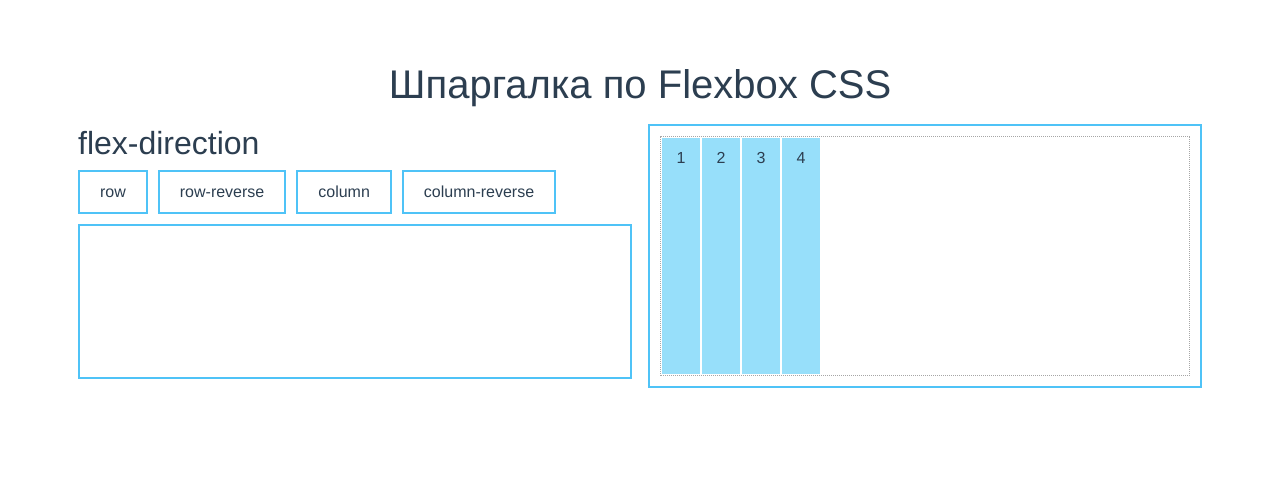
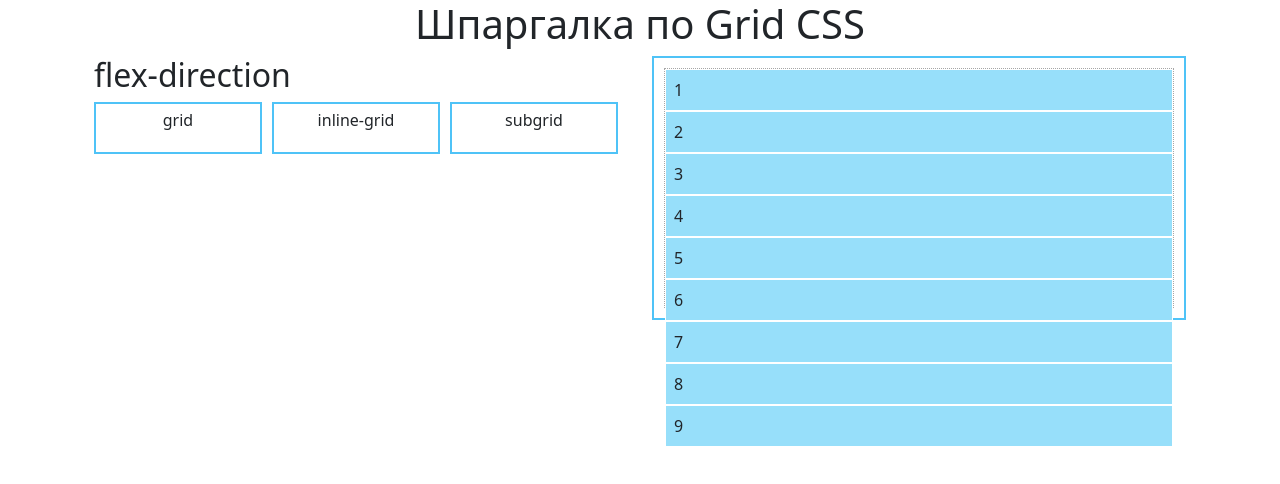
Before and after one commit to Tkachyshyn-Andrei/test_flexbox_shpargalka, a Vue app: page / in a window 1280 px wide. Shown: the top 484 px of the page. Built offline with nearby package versions, Linux system fonts and the light colour scheme.

Commit message:
add item component

```diff
--- a/package.json
+++ b/package.json
@@ -8,7 +8,7 @@
     "lint": "vue-cli-service lint"
   },
   "dependencies": {
-    "bootstrap": "^4.5.3",
+    "bootstrap": "^5.1.3",
     "bootstrap-vue": "^2.21.2",
     "core-js": "^3.8.3",
     "vue": "^2.6.14"
--- a/src/App.vue
+++ b/src/App.vue
@@ -1,55 +1,24 @@
 <template>
   <div class="container">
-    <div id="app">
-      <div>
-        <h1>Шпаргалка по Flexbox CSS</h1>
-      </div>
-      <div class="row">
-        <div class="col-6 p-2">
-          <h2>flex-direction</h2>
-          <div class="item d-flex">
-            <div>row</div>
-            <div>row-reverse</div>
-            <div>column</div>
-            <div>column-reverse</div>
-          </div>
-          <div class="example">
+    <h1>Шпаргалка по Grid CSS</h1>
+    <Item title="flex-direction" :items="displayItem" />
 
-          </div>
-        </div>
-        <div class="col-6 p-2">
-          <div class="example">
-            <div class="parent">
-              <div class="child">1</div>
-              <div class="child">2</div>
-              <div class="child">3</div>
-              <div class="child">4</div>
-            </div>
-          </div>
-        </div>
-      </div>
-    </div>
   </div>
 </template>
 
 <script>
 
+import Item from "@/components/Item";
+
 export default {
   name: 'App',
-  components: {},
-  data: () => ({
-    // className: '',
-    // activeClass: 'flex',
-    // display: [
-    //   {label: 'flex', key: 'flex'},
-    //   {label: 'inline-flex', key: 'inline-flex'},
-    // ]
-  }),
-  // methods: {
-  //   setActiveClass: function (className) {
-  //     this.activeClass = className;
-  //   }
-  // }
+  components: {Item},
+  data() {
+    return {
+      displayItem: [ 'grid','inline-grid','subgrid' ]
+    }
+  },
+  methods: {}
 }
 </script>
 
@@ -82,25 +51,9 @@ h2 {
   padding: 8px 20px
 }
 
-.example {
-  min-height: 155px;
-  border: 2px solid #4fc3f7;
-  padding: 10px;
-}
 
-.parent {
-  display: flex;
-  border: 1px dotted #a6a6a6;
-  height: 240px;
-}
 
-.child {
-  min-width: 2.5rem;
-  padding: 0.5rem;
-  background-color: #97dffa;
-  background-repeat: no-repeat;
-  border: 1px solid #fff;
-  text-align: center;
-}
+
+
 
 </style>
--- a/src/components/Item.vue
+++ b/src/components/Item.vue
@@ -1,15 +1,111 @@
 <template>
-<div>
-
-</div>
+  <div>
+    <div class="container">
+      <div class="row">
+        <div class="col">
+          <h2>{{ title }}</h2>
+          <ul class="row d-flex m-0 p-0 text-center list-unstyled">
+            <li  class="col items p-1" v-for="item of items" @click="changeDisplay(item)">
+              <p>{{item}}</p>
+            </li>
+          </ul>
+        </div>
+        <div class="col">
+          <div class="example">
+            <div class="parent">
+              <div class="col child">1</div>
+              <div class="col child">2</div>
+              <div class="col child">3</div>
+              <div class="col child">4</div>
+              <div class="col child">5</div>
+              <div class="col child">6</div>
+              <div class="col child">7</div>
+              <div class="col child">8</div>
+              <div class="col child">9</div>
+            </div>
+          </div>
+        </div>
+      </div>
+    </div>
+  </div>
 </template>
 
 <script>
 export default {
-  name: "Item"
+  // eslint-disable-next-line vue/multi-word-component-names
+  name: "Item",
+  props: {
+    title: {
+      type: String
+    },
+    items: {
+      type: Array
+    }
+  },
+  methods:{
+    changeDisplay(item){
+      document.querySelector('.parent').classList.toggle('row')
+
+      console.log(item)
+    }
+  }
 }
 </script>
 
-<style scoped>
+<style>
+.container {
+  max-width: 1170px;
+  margin: 0 auto;
+}
+
+#app {
+  font-family: Avenir, Helvetica, Arial, sans-serif;
+  -webkit-font-smoothing: antialiased;
+  -moz-osx-font-smoothing: grayscale;
+  color: #2c3e50;
+  margin-top: 60px;
+}
+
+h1 {
+  text-align: center;
+}
+
+h2 {
+  text-align: start;
+}
+
+.item > div {
+  border: 2px solid #4fc3f7;
+  margin-right: 10px;
+  margin-bottom: 10px;
+  padding: 8px 20px
+}
+
+.example {
+  min-height: 155px;
+  border: 2px solid #4fc3f7;
+  padding: 10px;
+}
+
+.items{
+  border: 2px solid #4fc3f7;
+  margin-right: 10px;
+  margin-bottom: 10px;
+  cursor: pointer;
+}
+.parent {
+  grid-template:50px 50px 50px / 50px 50px 50px;
+  border: 1px dotted #a6a6a6;
+  height: 240px;
+}
+.child{
+  min-width: 2.5rem;
+  min-height: 2.5rem;
+  padding: 0.5rem;
+  background-color: #97dffa;
+  background-repeat: no-repeat;
+  background-position: 50% 50%;
+  border: 1px solid #fff;
+}
 
 </style>
```
Also changed, not shown: 2 other files (tests, documents, lock files or other folders).
